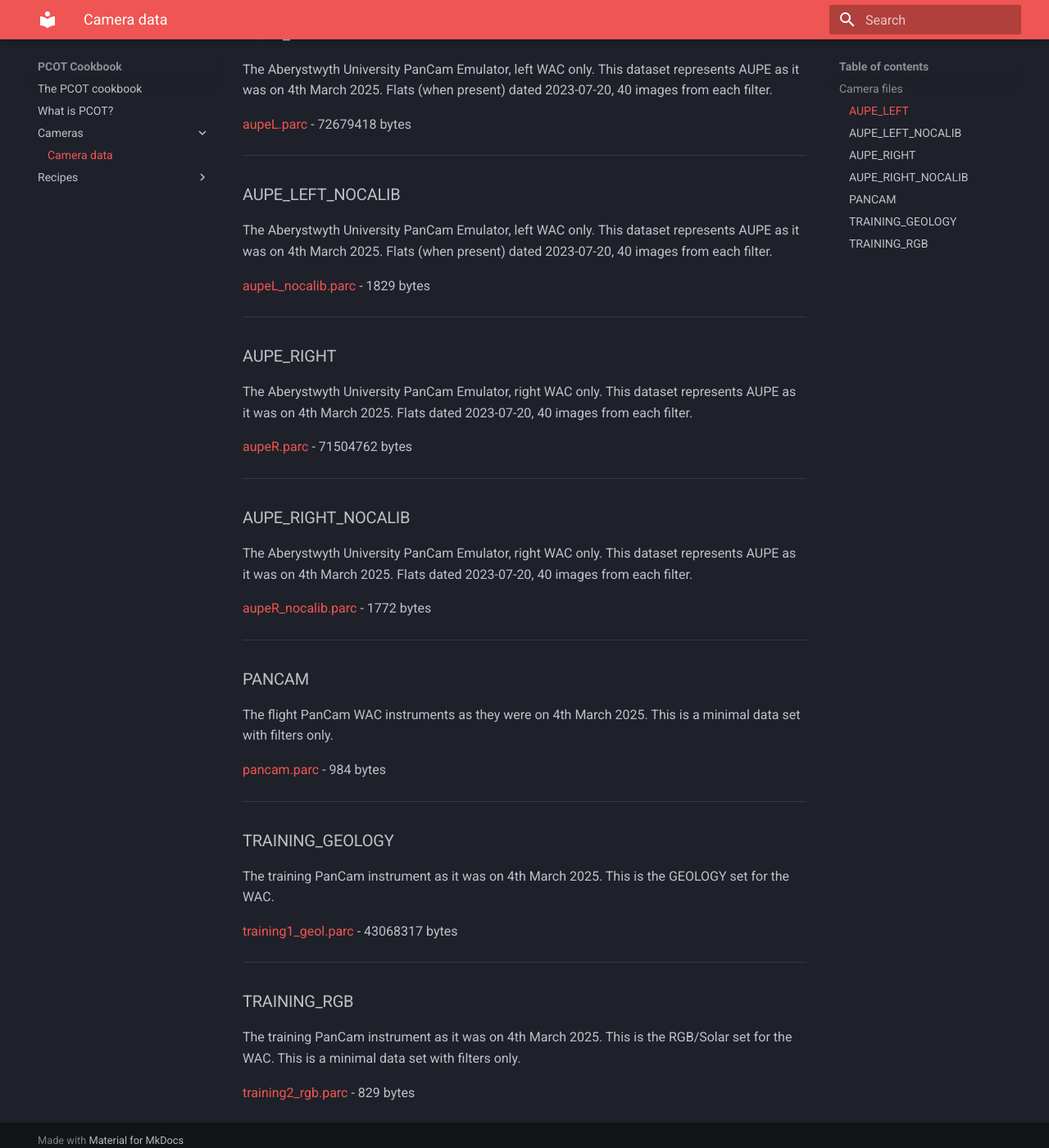
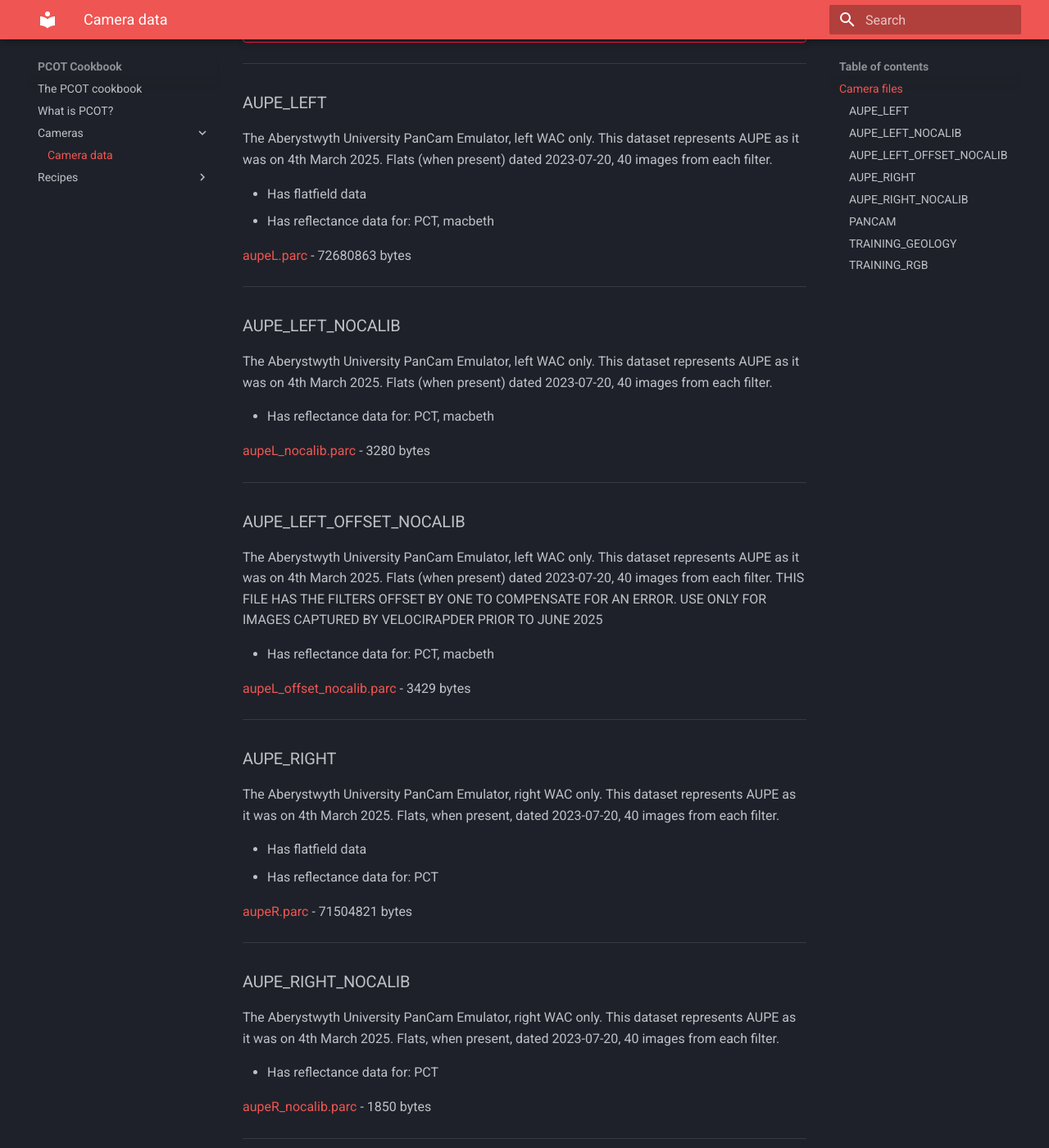
Before and after one commit to AU-ExoMars/PCOT-Cookbook, an MkDocs documentation site: the page built from docs/cameras/index.md, in a window 1280 px wide and 1400 px high, scrolled down 717 px. Shown: the whole window at 82% size. Built offline with MkDocs 1.6.1 and Material for MkDocs 9.7.7, drawn with Linux system fonts in a browser that asks for light colours.

Commit message:
camera data updated, graphs moved to start of recipes, admonition added about inaccuracy of data, whether flats/reflectances present is shown in camera data.

````diff
--- a/docs/cameras/index.md
+++ b/docs/cameras/index.md
@@ -1,4 +1,7 @@
 # Camera data
+
+<!-- Note to authors: Do not edit the index.md directly, edit
+     header.txt and use ./gencams.py. See the README. -->
 
 This directory contains camera definition files. These contain:
 
@@ -9,19 +12,23 @@ This directory contains camera definition files. These contain:
 * optional flat and dark fields (which make the file huge, but it can't
 be helped)
 
-Each file is a PCOT archive (``.parc`) file which should be placed
+Each file is a PCOT archive (`.parc`) file which should be placed
 in the cameras directory. This must be specified in the `.pcot.ini` file
 in the locations section:
 
 ```ini
 [Locations]
-...
 cameras = /home/white/PCOT/cameras
 ```
 If not specified, no cameras will be loaded! The `.pcot.ini` can be
 found in the user's home directory.
 
 ## Camera files
+
+!!! danger
+    The flatfield and reflectance calibration data are probably
+    placeholders at best - they are certainly inaccurate!
+
 
 
 
@@ -33,7 +40,10 @@ The Aberystwyth University PanCam Emulator, left WAC only.
 This dataset represents AUPE as it was on 4th March 2025.
 Flats (when present) dated 2023-07-20, 40 images from each filter.
 
-[aupeL.parc](aupeL.parc) - 72679418 bytes
+* Has flatfield data
+* Has reflectance data for: PCT, macbeth
+
+[aupeL.parc](aupeL.parc) - 72680863 bytes
 
 
 ---
@@ -44,7 +54,24 @@ The Aberystwyth University PanCam Emulator, left WAC only.
 This dataset represents AUPE as it was on 4th March 2025.
 Flats (when present) dated 2023-07-20, 40 images from each filter.
 
-[aupeL_nocalib.parc](aupeL_nocalib.parc) - 1829 bytes
+* Has reflectance data for: PCT, macbeth
+
+[aupeL_nocalib.parc](aupeL_nocalib.parc) - 3280 bytes
+
+
+---
+
+### AUPE_LEFT_OFFSET_NOCALIB
+
+The Aberystwyth University PanCam Emulator, left WAC only.
+This dataset represents AUPE as it was on 4th March 2025.
+Flats (when present) dated 2023-07-20, 40 images from each filter.
+THIS FILE HAS THE FILTERS OFFSET BY ONE TO COMPENSATE FOR AN ERROR.
+USE ONLY FOR IMAGES CAPTURED BY VELOCIRAPDER PRIOR TO JUNE 2025
+
+* Has reflectance data for: PCT, macbeth
+
+[aupeL_offset_nocalib.parc](aupeL_offset_nocalib.parc) - 3429 bytes
 
 
 ---
@@ -53,9 +80,12 @@ Flats (when present) dated 2023-07-20, 40 images from each filter.
 
 The Aberystwyth University PanCam Emulator, right WAC only.
 This dataset represents AUPE as it was on 4th March 2025.
-Flats dated 2023-07-20, 40 images from each filter.
+Flats, when present, dated 2023-07-20, 40 images from each filter.
 
-[aupeR.parc](aupeR.parc) - 71504762 bytes
+* Has flatfield data
+* Has reflectance data for: PCT
+
+[aupeR.parc](aupeR.parc) - 71504821 bytes
 
 
 ---
@@ -64,9 +94,11 @@ Flats dated 2023-07-20, 40 images from each filter.
 
 The Aberystwyth University PanCam Emulator, right WAC only.
 This dataset represents AUPE as it was on 4th March 2025.
-Flats dated 2023-07-20, 40 images from each filter.
+Flats, when present, dated 2023-07-20, 40 images from each filter.
 
-[aupeR_nocalib.parc](aupeR_nocalib.parc) - 1772 bytes
+* Has reflectance data for: PCT
+
+[aupeR_nocalib.parc](aupeR_nocalib.parc) - 1850 bytes
 
 
 ---
@@ -75,6 +107,7 @@ Flats dated 2023-07-20, 40 images from each filter.
 
 The flight PanCam WAC instruments as they were on 4th March 2025.
 This is a minimal data set with filters only.
+
 
 [pancam.parc](pancam.parc) - 984 bytes
 
@@ -85,6 +118,7 @@ This is a minimal data set with filters only.
 
 The training PanCam instrument as it was on 4th March 2025.
 This is the GEOLOGY set for the WAC.
+
 
 [training1_geol.parc](training1_geol.parc) - 43068317 bytes
 
@@ -97,4 +131,5 @@ The training PanCam instrument as it was on 4th March 2025.
 This is the RGB/Solar set for the WAC.
 This is a minimal data set with filters only.
 
+
 [training2_rgb.parc](training2_rgb.parc) - 829 bytes
--- a/mkdocs.yml
+++ b/mkdocs.yml
@@ -11,6 +11,8 @@ theme:
 markdown_extensions:
     - attr_list
     - lightbox:LightBoxExtension # lightbox images with ![!Caption](img.png)
+    - admonition
+    - pymdownx.details
     - pymdownx.superfences:
         custom_fences:
         - name: mermaid
````
Also changed, not shown: docs/cameras/gencams.py (+7 -1 lines), docs/cameras/header.txt (+8 -2 lines), docs/recipes/combined.md (+2 -2 lines), docs/recipes/parametermap.md (+2 -2 lines), docs/recipes/spectrum.md (+2 -2 lines), 1 other file.
